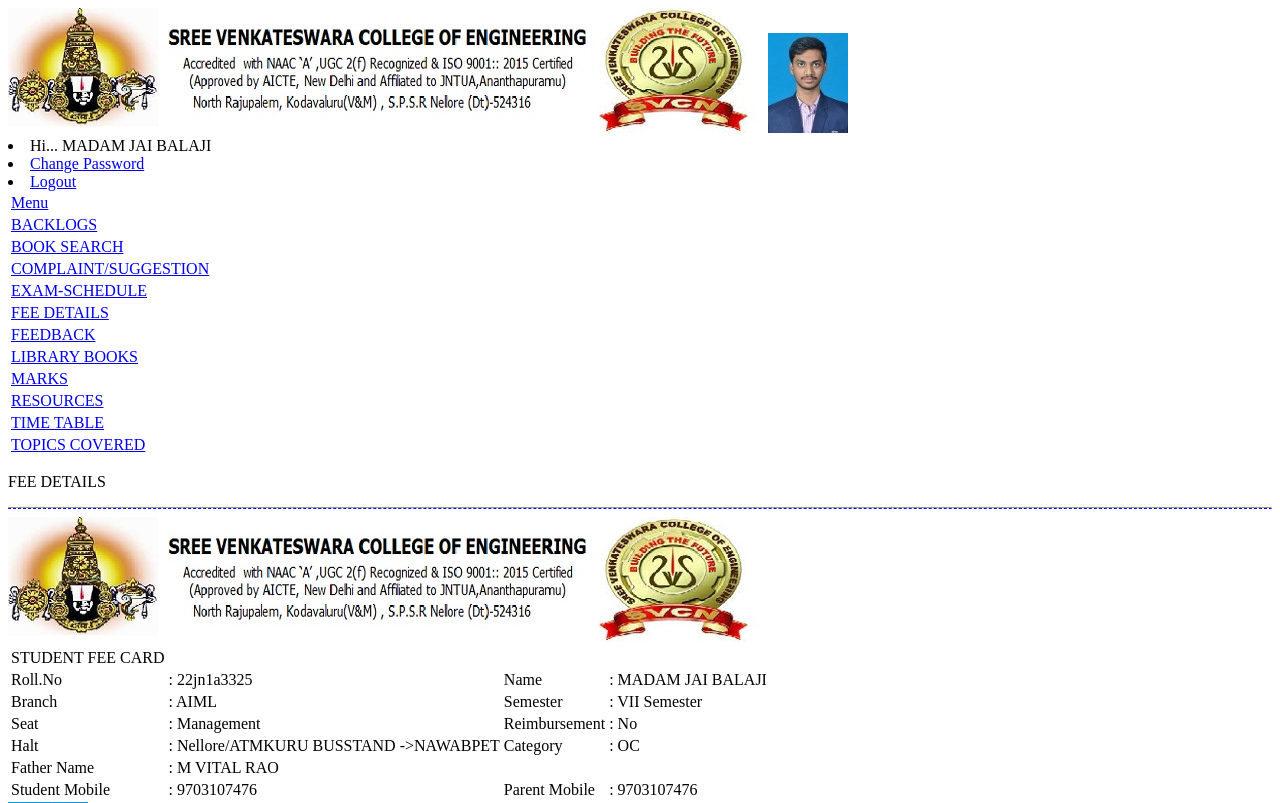
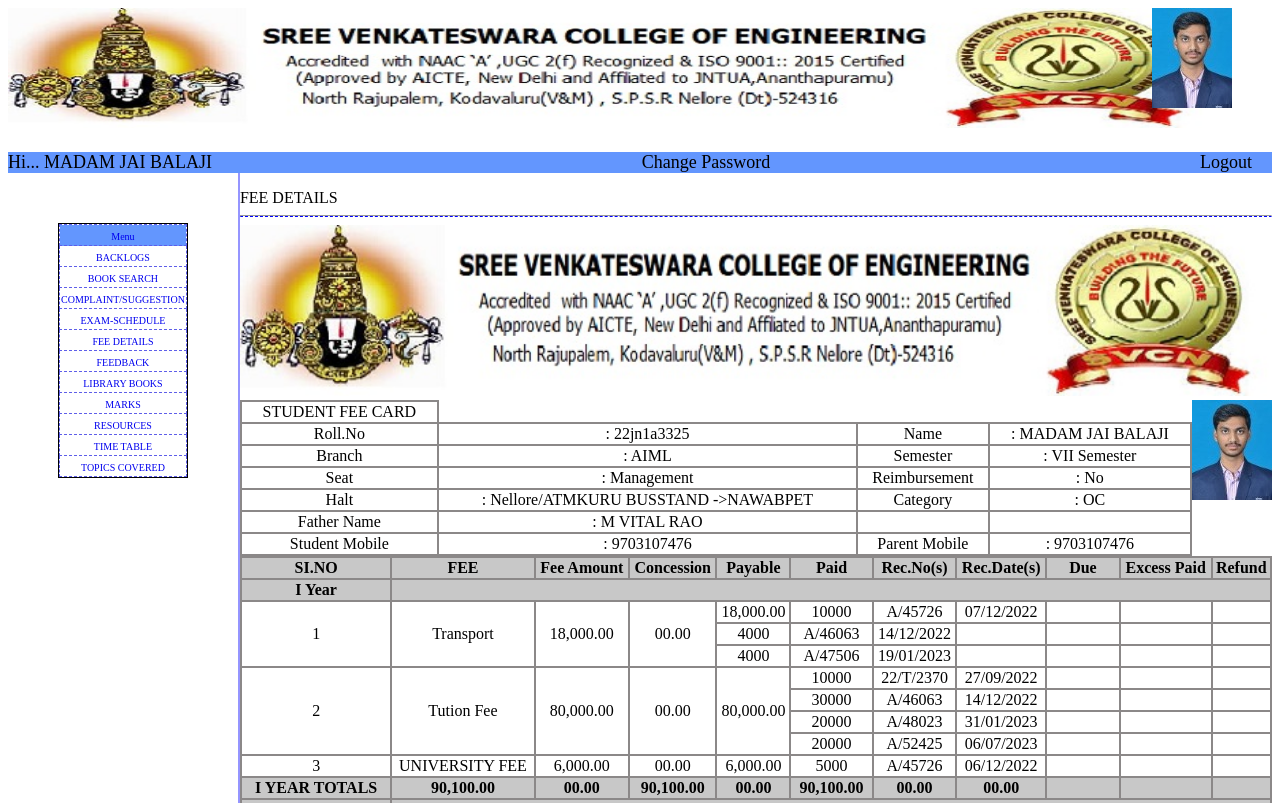
Before and after one commit to IMJAIBALAJI/svcn-webpros-studentlogin, a plain HTML site: page index.html in a window 1280 px wide. Shown: the top 803 px of the page. Drawn offline with Linux system fonts and the light colour scheme; files whose address does not match are found by name.

Commit message:
Update index.html

```diff
--- a/index.html
+++ b/index.html
@@ -5,8 +5,134 @@
     <meta charset="UTF-8">
     <meta name="viewport" content="width=device-width, initial-scale=1.0">
     <title>https://webprosindia.com/SVCENLR/StudentMaster.aspx</title>
-    <link rel="stylesheet" href="style.css">
+    <link rel="stylesheet" href="index.css">
 </head>
+<style>
+
+
+#head img{
+    display: inline-block;
+}
+
+
+table {
+  border-collapse: collapse;
+  width: 100%;
+}
+
+#head-pic {
+    width: 1200px;
+    height: 120px;
+
+}
+#head-jb {
+    position: absolute;
+    left: 90%;
+    z-index: 1;
+}
+
+
+#container {
+    width: 100%;
+    height: 100%;
+    /* margin: 0; */
+    display: flex;
+
+}
+
+#naam {
+    margin-top: 20px;
+    background-color: #6396fe;
+    display: flex;
+    justify-content:space-between;
+}
+#naam li {
+    list-style: none;
+    font-size: 18px;
+    color: black;
+    margin-right: 20px;
+}
+
+#naam li a {
+    text-decoration: none;
+    color: black;
+}
+
+#left-table {
+    margin: 50px;
+    height: 100%;
+    border: 0.5px solid black;
+    border-collapse: collapse;
+    display: inline-block;
+}
+
+#left-table thead {
+    background-color: #6396fe;
+
+}
+
+
+#left-table th, #left-table td {
+    text-align: center;
+    border: 1px dashed rgb(94, 94, 233);
+
+}
+
+#left-table a {
+    text-decoration: none;
+    color: 6396feblack;
+    font-size: 10px;
+}
+
+
+#he2{
+    margin-bottom: 0px;
+}
+
+#right {
+    border-left: 2px solid rgb(149, 149, 255);
+    width: 100%;
+}
+
+
+#right table{
+    width: 100%;
+}
+
+#fee-section     table th, table td {
+    text-align: center;
+    border: 2px solid #8b8888;
+}
+
+div .merg{
+    display: flex;
+}
+
+#main-image img{
+    width: 100%;
+    height: 100%;
+}
+
+.gr{
+    background-color: #c8c8c8;
+    font-weight: bold;
+}
+#final{
+     font-weight: bold;
+
+}
+
+#final td {
+    border: 2px solid black;
+    text-align:end
+}
+
+
+
+
+
+
+</style>
 
 <body>
     <div id="head">
```
